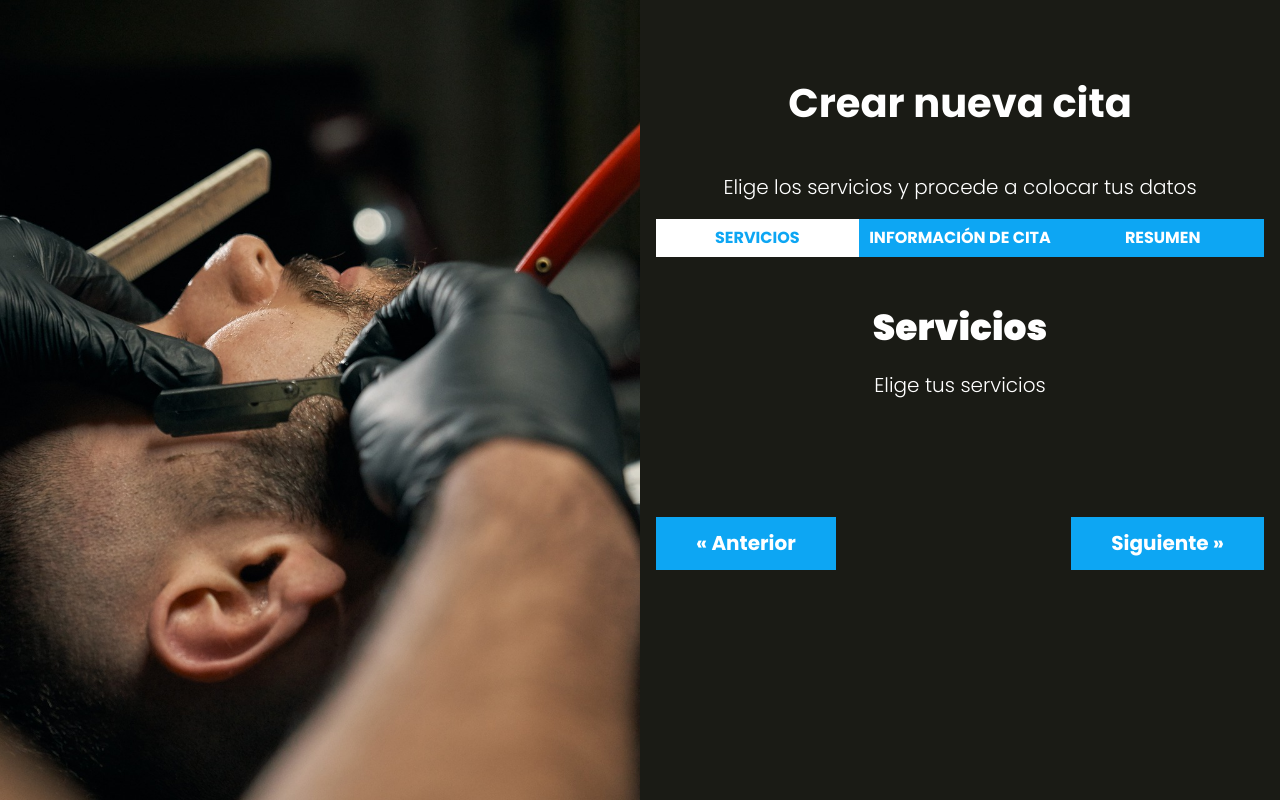
After one commit to Wilfredery/appsalonMVC, a PHP site: the page made by views/cita/index.php in a window 1280 px wide. The commit adds this page. Run offline with PHP 8.4, Linux system fonts and the light colour scheme; the template is opened without the code that fills it: most values are stand-ins (such as "Sample title", 1, 10 or a date in 2020).

Commit message:
Improving and getti betther the page

```diff
--- a/public/index.php
+++ b/public/index.php
@@ -2,6 +2,7 @@
 
 require_once __DIR__ . '/../includes/app.php';
 
+use Controllers\CitaControllers;
 use Controllers\LoginControllers;
 use MVC\Router;
 
@@ -26,6 +27,9 @@ $router->post('/crear', [LoginControllers::class, 'crear']);
 $router->get('/confirmar', [LoginControllers::class, 'confirmar']);
 $router->get('/mensaje',[LoginControllers::class, 'mensaje']);
 
+//Area privada
+$router->get('/cita', [CitaControllers::class, 'index']);
+
 
 // Comprueba y valida las rutas, que existan y les asigna las funciones del Controlador
 $router->comprobarRutas();
--- a/src/scss/componentes/_index.scss
+++ b/src/scss/componentes/_index.scss
@@ -2,3 +2,5 @@
 @forward 'botones';
 @forward 'acciones';
 @forward 'errores';
+@forward 'tabs';
+@forward 'paginacion';
--- /dev/null
+++ b/src/scss/componentes/_paginacion.scss
@@ -0,0 +1,15 @@
+@use 'base/variables' as v;
+@use 'base/mixins' as m;
+
+.paginacion {
+    padding: 5rem 0;
+
+    @include m.telefono {
+        display: flex;
+        justify-content: space-between;
+    }
+
+    button {
+        margin: 0 0 2rem 0;
+    }
+}
--- /dev/null
+++ b/src/scss/componentes/_tabs.scss
@@ -0,0 +1,34 @@
+@use 'base/variables' as v;
+@use 'base/mixins' as m;
+@use 'sass:color';
+
+.tabs {
+
+    @include m.tablet {
+        display: flex;
+
+    }
+
+    button {
+        background-color: v.$azul;
+        border: none;
+        color: v.$blanco;
+        padding: 1rem;
+        display: block;
+        text-transform: uppercase;
+        font-weight: v.$bold;
+        width: 100%;
+        transition: background-color 300ms ease;
+
+        &:hover {
+            cursor: pointer;
+            background-color: color.adjust(v.$azul, $lightness: -10%);
+        }
+
+        &.actual {
+            background-color: v.$blanco;
+            color: v.$azul;
+        }
+    }
+
+}
--- /dev/null
+++ b/src/scss/layout/_cita.scss
@@ -0,0 +1,11 @@
+.seccion {
+    padding: 5rem 0;
+
+    .text-center {
+        text-align: center;
+    }
+
+    &:nth-child(3), &:nth-child(4) {
+        display: none;
+    }
+}
--- a/src/scss/layout/_index.scss
+++ b/src/scss/layout/_index.scss
@@ -1 +1,2 @@
 @forward 'UI';
+@forward 'cita';
--- a/views/auth/crear.php
+++ b/views/auth/crear.php
@@ -23,7 +23,7 @@
     <div class="campo">
 
         <label for="telefono">Telefono: </label>
-        <input type="tel" name="telefono" id="telefono" placeholder="Tu telefono" value="<?php echo s($usuario->telefono);  ?>">
+        <input type="tel" name="telefono" id="telefono" placeholder="Tu telefono" value="<?php echo s($usuario->telefono);?>">
     </div>
 
     <div class="campo">
--- /dev/null
+++ b/views/cita/index.php
@@ -0,0 +1,57 @@
+<h1 class="nombre-pagina">Crear nueva cita</h1>
+<p class="descripcion-pagina">Elige los servicios y procede a colocar tus datos</p>
+
+<div id="app">
+
+    <nav class="tabs">
+
+        <button class="actual" type="button" data-paso='1'>Servicios</button>
+        <button type="button" data-paso='2'>Información de cita</button>
+        <button type="button" data-paso='3'>Resumen</button>
+    </nav>
+
+    <div id="paso-1" class="seccion">
+        <h2>Servicios</h2>
+        <p class="text-center">Elige tus servicios</p>
+        <div class="listado-servicios" id="servicios"></div>
+    </div>
+
+    <div id="paso-2" class="seccion">
+        <h2>Datos y cita</h2>
+        <p class="text-center">Colocar tus datos y fecha de la cita</p>
+
+        <form class="formulario">
+            <div class="campo">
+                <label for="nombre">Nombre:</label>
+                <input type="text" id="nombre" placeholder="Escribir tu nombre" value="<?php echo $nombre; ?>" readonly>
+            </div>
+
+
+            <div class="campo">
+                <label for="fecha">Fecha: </label>
+                <input type="date" id="fecha">
+            </div>
+
+
+            <div class="campo">
+                <label for="hora">Hora: </label>
+                <input type="time" id="hora">
+            </div>
+        </form>
+
+    </div>
+
+    <div id="paso-3" class="seccion">
+        <h2>Resumen</h2>
+        <p class="text-center">Verifica que la informacion sea correcta</p>
+    </div>
+
+    <div class="paginacion">
+
+        <button id="anterior" class="boton">&laquo; Anterior</button>
+        <button id="siguiente" class="boton">Siguiente &raquo;</button>
+    </div>
+
+
+
+</div>
```
Also changed, not shown: controllers/CitaControllers.php (added, +19 -0 lines), public/build/css/app.css, 1 other file.
